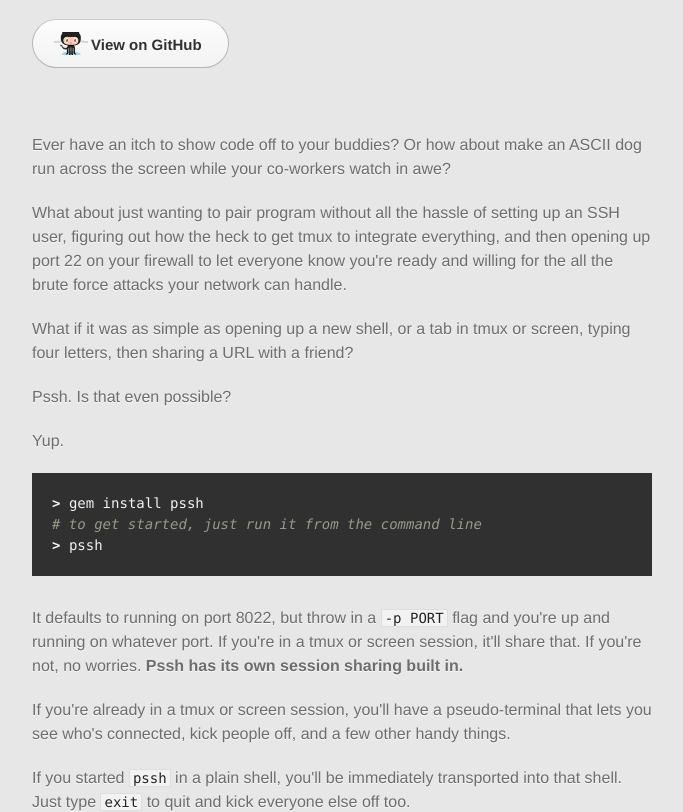
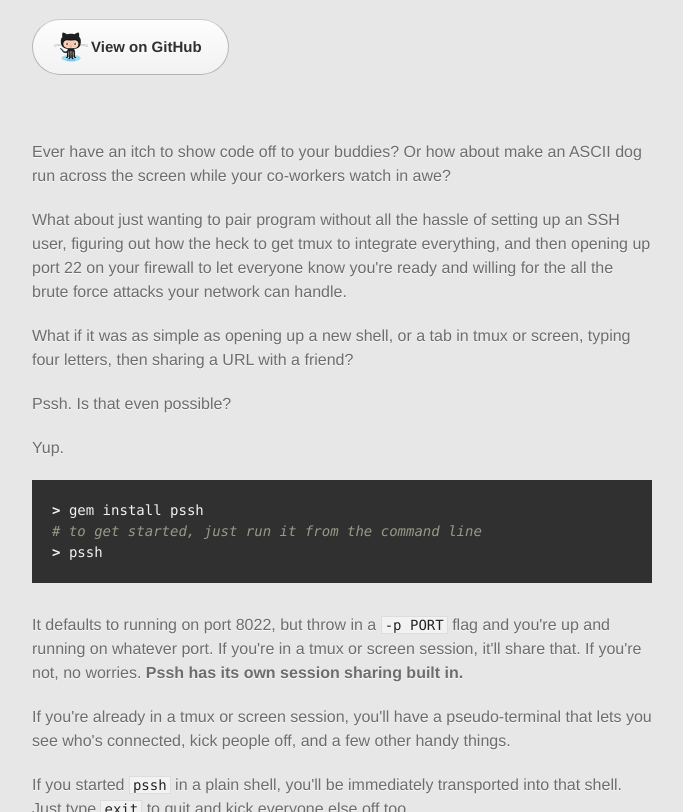
Before and after one commit to portly/portly.github.io, a plain HTML site: page pssh/index.html in a window 1280 px wide. Shown: the part 138-950 px from the top of the page, without its empty margins (298-981 px from the left). Drawn offline with Linux system fonts and the light colour scheme; a web font is replaced by a local one.

Commit message:
update line height

```diff
--- a/stylesheets/stylesheet.css
+++ b/stylesheets/stylesheet.css
@@ -149,7 +149,8 @@ a.button:hover {
 a.button span {
   padding-left: 50px;
   display: block;
-  height: 23px;
+  height: 30px;
+  line-height: 30px;
 }
 
 #download-zip span {
```
